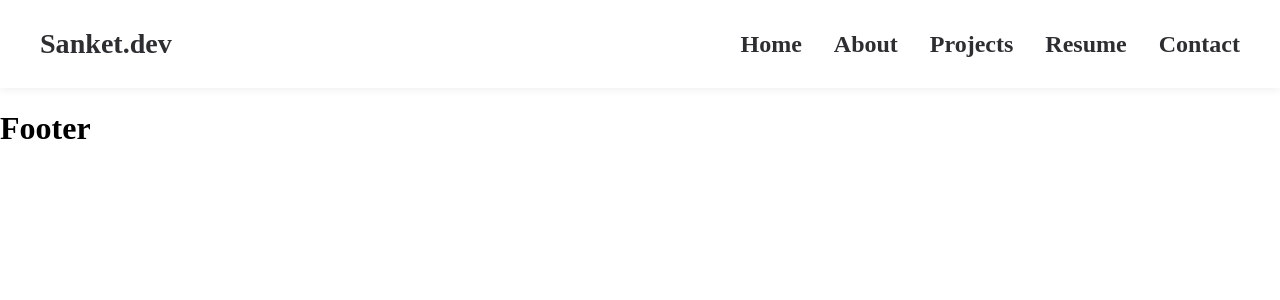
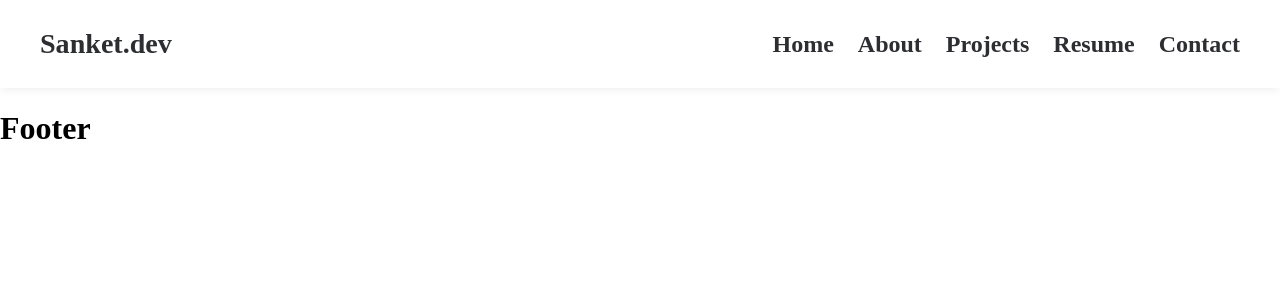
Before and after one commit to poseidonsanket/portfolio, a React (Vite) app: page / in a window 1280 px wide. Shown: the top 300 px of the page. Built offline with nearby package versions, Linux system fonts and the light colour scheme.

Commit message:
navbar font changes

```diff
--- a/src/css/Header.css
+++ b/src/css/Header.css
@@ -1,5 +1,6 @@
 body{
     margin: 0;
+    padding: 0;
 }
 
 .header-layout {
@@ -14,7 +15,7 @@ body{
 
 .header-list {
   display: flex;
-  gap: 2rem;
+  gap: 1.5rem;
   list-style: none;
   color: #2d2e32;
   font-weight: 600;
```
